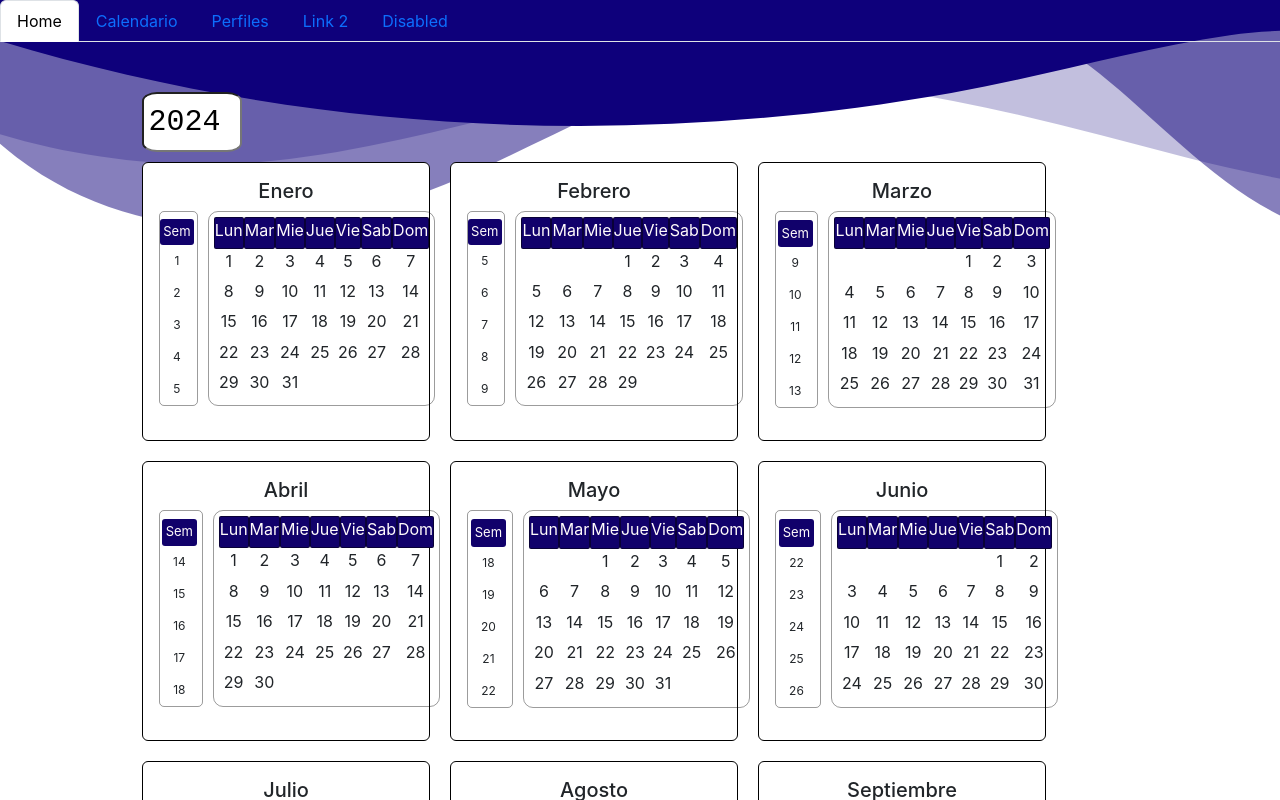
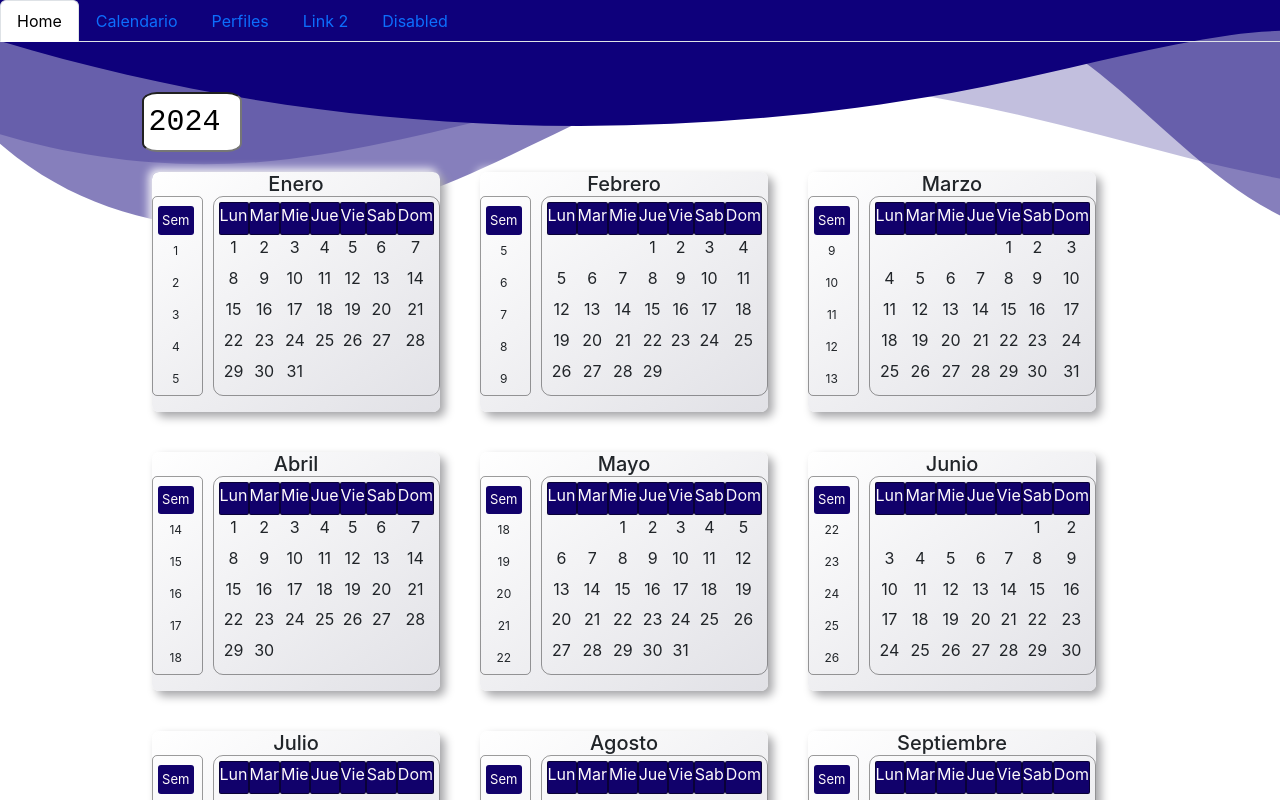
Before and after one commit to wavaronr/calendario, a React (Create React App) app: page /Calendario in a window 1280 px wide. Shown: the top 800 px of the page. Built offline with nearby package versions, Linux system fonts and the light colour scheme; no server answers; data requests are answered from the project's data file.

Commit message:
re-dising c ard calendar

```diff
--- a/src/components/CardProfile.js
+++ b/src/components/CardProfile.js
@@ -24,6 +24,7 @@ function CardProfile() {
   };
 
   const cardsProfiles = filteredProfiles.map(({ id, name, cargo }) => (
+    // <div className="bordeador">
     <div className="card" key={'card-Profile' + { id }}>
       <div className="card-body" key={'card-body-Profile' + { id }}>
         <h5 className="card-title" key={'card-title-Profile' + { id }}>
@@ -38,6 +39,7 @@ function CardProfile() {
         <button className="btn btn-danger">Eliminar</button>
       </div>
     </div>
+    // </div>
   ));
 
   return (
--- a/src/components/CardsCald.js
+++ b/src/components/CardsCald.js
@@ -38,7 +38,7 @@ function CardsCald() {
         <div className="card-content" key={'card-content-cardcald'}>
           {months.map((mes) => (
             <div
-              className="card"
+              className="cardcalendario"
               style={{ width: '18rem' }}
               key={mes.toString()}
             >
--- a/src/css/calendario.css
+++ b/src/css/calendario.css
@@ -49,11 +49,13 @@ li.numerW-title{
 }
 
 .dayLetter{
- background-color: rgb(17, 1, 107);
+background-color: rgb(17, 1, 107);
  border-radius: 2px;
  border: 1px solid rgba(0, 0, 0, 0.486);
  color: rgb(255, 251, 251) ;
  text-align: center;
+ word-wrap: break-word;
+
 }
 
 .card-content {
@@ -98,3 +100,11 @@ li.numerW-title{
     grid-template-columns: repeat(4, 1fr); /* Divide en 4 columnas de igual tamaño */
     gap: 20px;
   }
+
+  .cardcalendario{
+    border-radius: 7px;
+    background: linear-gradient(145deg, #ffffff, #e1e1e6);
+    box-shadow:  5px 5px 10px #a5a5a8,
+                 -3px -3px 10px #ffffff;
+    margin: 20px;
+                         }
```
